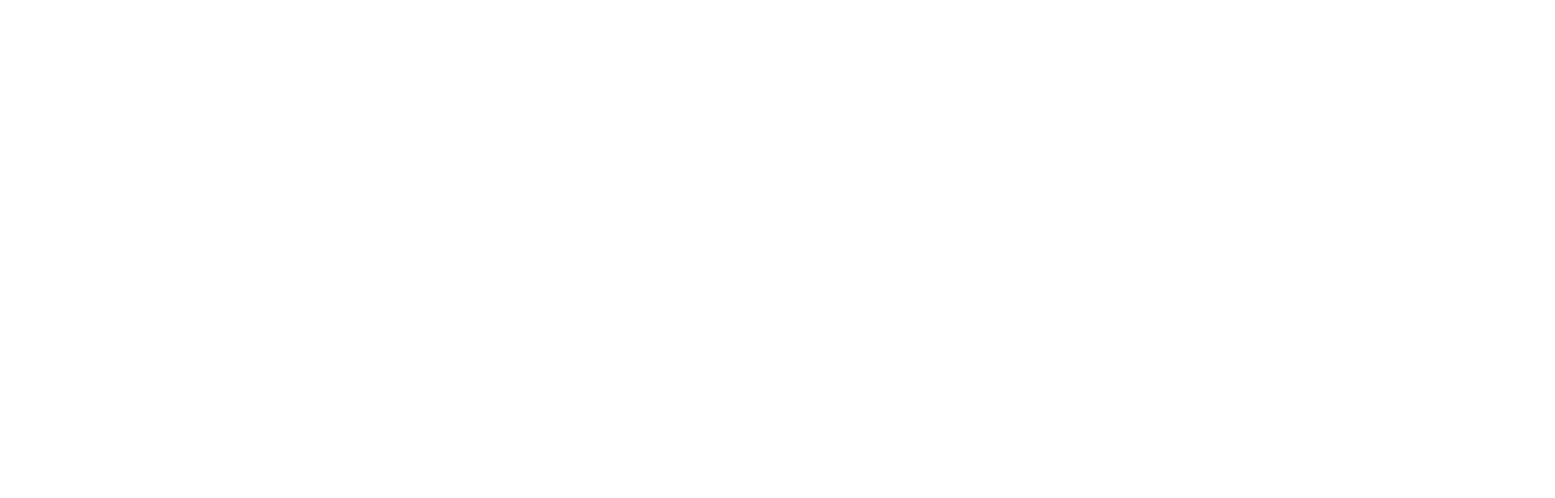
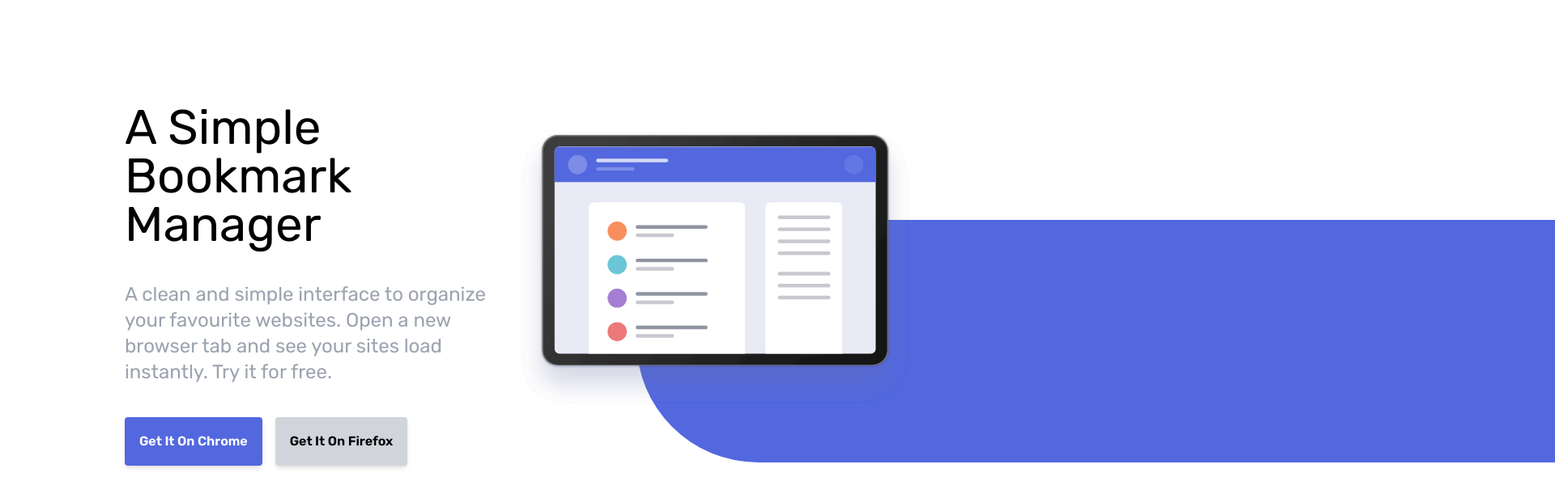
Before and after one commit to mdverdera/bookmark, a Next.js app: page / in a window 1280 px wide. Shown: the part 100-716 px from the top of the page at 81% size, 1920 px wide, since content can reach past the window. Built offline with nearby package versions, Linux system fonts and the light colour scheme.

Commit message:
Hero section

```diff
--- a/pages/index.tsx
+++ b/pages/index.tsx
@@ -40,6 +40,52 @@
           </div>
         </div>
       </nav>
+
+      {/* Hero Section */}
+      <section id="hero">
+        {/* Container For Image and Content */}
+        <div className="container flex flex-col-reverse mx-auto p-6 lg:flex-row lg:mb-0">
+          {/* Content */}
+          <div className="flex flex-col space-y-10 lg:mt-16 lg:w-1/2">
+            <h1 className="text-3xl font-semiboldtext-center lg:text-6xl lg:text-left">
+              A Simple Bookmark Manager
+            </h1>
+
+            <p className="max-w-md mx-auto text-lg text-center text-gray-400 lg:text-2xl lg:text-left lg:mt-0 lg:mx-0">
+              A clean and simple interface to organize your favourite websites.
+              Open a new browser tab and see your sites load instantly. Try it
+              for free.
+            </p>
+
+            {/* Buttons Container */}
+            <div className="flex items-center justify-center w-full space-x-4 lg:justify-start">
+              <Link href="#">
+                <a className="p-4 text-sm font-semibold text-white bg-softBlue rounded shadow-md border-2 border-softBlue md:text-base hover:bg-white hover:text-softBlue">
+                  Get It On Chrome
+                </a>
+              </Link>
+              <Link href="#">
+                <a className="p-4 text-sm font-semibold text-black bg-gray-300 rounded shadow-md border-2 border-gray-300 md:text-base hover:bg-white hover:text-gray-600">
+                  Get It On Firefox
+                </a>
+              </Link>
+            </div>
+          </div>
+          {/* Image */}
+
+          <div className="relative mx-auto lg:mx-0 lg:mb-0 lg:w-1/2">
+            <div className="bg-hero"></div>
+
+            <picture>
+              <img
+                src="/img/illustration-hero.svg"
+                alt="hero"
+                className="relative z-10 lg:top-24 xl:top-0 overflow-x-visible"
+              />
+            </picture>
+          </div>
+        </div>
+      </section>
     </>
   );
 };
--- a/styles/globals.css
+++ b/styles/globals.css
@@ -3,3 +3,12 @@
 @tailwind base;
 @tailwind components;
 @tailwind utilities;
+
+@media (min-width: 1020px) {
+  .bg-hero {
+    width: 2000px;
+    height: 300px;
+    left: 30%;
+    @apply absolute rounded-l-full top-52 bg-softBlue;
+  }
+}
```
